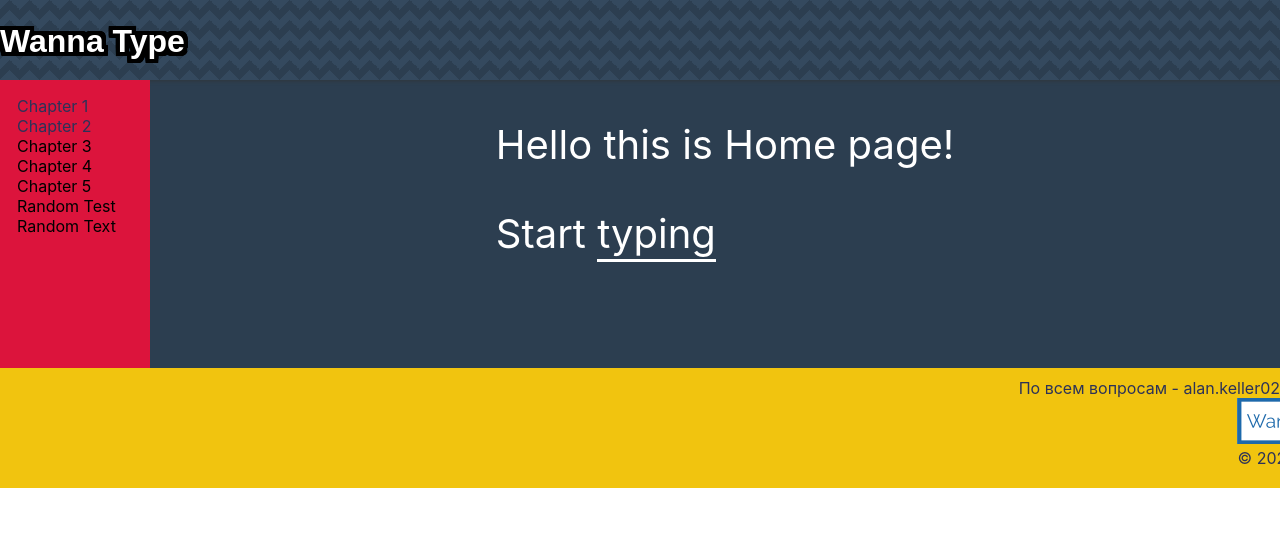
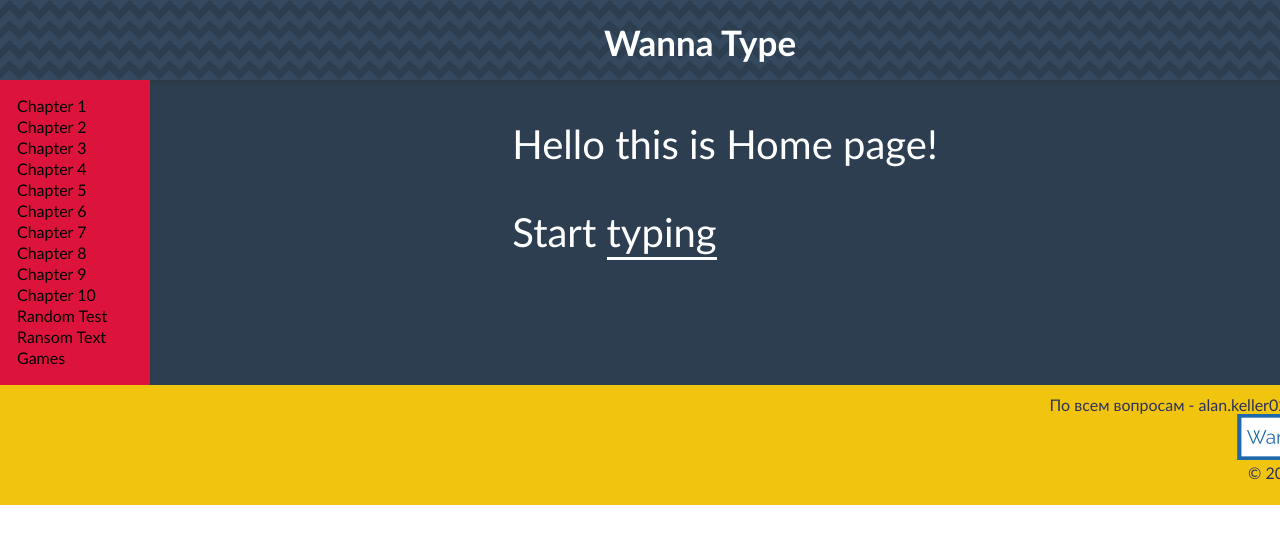
Before and after one commit to Kelly0210/WannaType, a React (Create React App) app: page / in a window 1280 px wide. Shown: the top 544 px of the page. Built offline with nearby package versions, Linux system fonts and the light colour scheme.

Commit message:
all links in sidebar

```diff
--- a/src/App.css
+++ b/src/App.css
@@ -1,4 +1,5 @@
 .container {
+  font-family: "Gill Sans", sans-serif;
     display: grid;
     grid-template-columns: 0.3fr 2.3fr 0.2fr;
     grid-template-rows: 0.3fr 2.4fr 0.3fr;
--- a/src/Components/Chapters/Chapters.jsx
+++ b/src/Components/Chapters/Chapters.jsx
@@ -6,17 +6,20 @@ const Chapters = () => {
     return (
         <div className={style.chapters}>
             <ul>
-                <li>
-                    <Link to='/training'>Chapter 1</Link>
-                </li>
-                <li>
-                    <a href='/chapter2'>Chapter 2</a>
-                </li>
-                <li>Chapter 3</li>
-                <li>Chapter 4</li>
-                <li>Chapter 5</li>
-                <li>Random Test</li>
-                <li>Random Text</li>
+                <li><Link to='training/chapter1' className={style.linkForTraning}>Chapter 1</Link></li>
+                <li><Link to='/training' className={style.linkForTraning}>Chapter 2</Link></li>
+                <li><Link to='/training' className={style.linkForTraning}>Chapter 3</Link></li>
+                <li><Link to='/training' className={style.linkForTraning}>Chapter 4</Link></li>
+                <li><Link to='/training' className={style.linkForTraning}>Chapter 5</Link></li>
+                <li><Link to='/training' className={style.linkForTraning}>Chapter 6</Link></li>
+                <li><Link to='/training' className={style.linkForTraning}>Chapter 7</Link></li>
+                <li><Link to='/training' className={style.linkForTraning}>Chapter 8</Link></li>
+                <li><Link to='/training' className={style.linkForTraning}>Chapter 9</Link></li>
+                <li><Link to='/training' className={style.linkForTraning}>Chapter 10</Link></li>
+                <li><Link to='/training' className={style.linkForTraning}>Random Test</Link></li>
+                <li><Link to='/training' className={style.linkForTraning}>Ransom Text</Link></li>
+
+                <li><Link to='/training' className={style.linkForTraning}>Games</Link></li>
             </ul>
         </div>
     )
--- a/src/Components/Chapters/Chapters.module.css
+++ b/src/Components/Chapters/Chapters.module.css
@@ -1,7 +1,6 @@
 .chapters {
     grid-area: chapters;
     background-color: crimson;
-
 }
 
 ul {
@@ -9,6 +8,16 @@ ul {
     padding-left: 17px;
 }
 
-li:hover {
+li {
+    padding-bottom: 2px;
+}
+
+.linkForTraning {
+    color: black;
+    text-decoration: none;
+}
+
+.linkForTraning:hover {
     color: white;
+    text-decoration: underline;
 }
--- a/src/Components/Footer/Footer.jsx
+++ b/src/Components/Footer/Footer.jsx
@@ -5,7 +5,7 @@ import logo from '../../assets/img/logo.png';
 const Footer = () => {
     return (
         <footer className={style.footer}>
-            <div>По всем вопросам - <a href='#'>alan.keller0210@gmail.com</a></div>
+            <div>По всем вопросам - <a href='#' className={style.gmail}>alan.keller0210@gmail.com</a></div>
             <div>
               <img src={logo} alt='logo'/>
             </div>
--- a/src/Components/Footer/Footer.module.css
+++ b/src/Components/Footer/Footer.module.css
@@ -7,7 +7,7 @@
     padding: 10px;
 }
 
-a {
+.gmail {
     text-decoration: none;
     color: #2c3258;
 }
--- a/src/Components/Header/Header.jsx
+++ b/src/Components/Header/Header.jsx
@@ -6,7 +6,7 @@ import style from './Header.module.css'
 const Header = () => {
     return(
         <header className={style.header}>
-        <h1><Link to='/' className={style.companyName}>Wanna Type</Link></h1>
+        <h1 className={style.companyName}><Link to='/' className={style.linkHome}>Wanna Type</Link></h1>
       </header>
     );
 }
--- a/src/Components/Header/Header.module.css
+++ b/src/Components/Header/Header.module.css
@@ -1,4 +1,3 @@
-
 .header {
     grid-area: header;
     height: 80px;
@@ -13,48 +12,16 @@
 }
 
 .companyName {
-        text-align: center;
-        font-family: Arial;
-        color: white;
-        text-shadow:
-            -0   -4px 0   #000000,
-             0   -4px 0   #000000,
-            -0    4px 0   #000000,
-             0    4px 0   #000000,
-            -4px -0   0   #000000,
-             4px -0   0   #000000,
-            -4px  0   0   #000000,
-             4px  0   0   #000000,
-            -1px -4px 0   #000000,
-             1px -4px 0   #000000,
-            -1px  4px 0   #000000,
-             1px  4px 0   #000000,
-            -4px -1px 0   #000000,
-             4px -1px 0   #000000,
-            -4px  1px 0   #000000,
-             4px  1px 0   #000000,
-            -2px -4px 0   #000000,
-             2px -4px 0   #000000,
-            -2px  4px 0   #000000,
-             2px  4px 0   #000000,
-            -4px -2px 0   #000000,
-             4px -2px 0   #000000,
-            -4px  2px 0   #000000,
-             4px  2px 0   #000000,
-            -3px -4px 0   #000000,
-             3px -4px 0   #000000,
-            -3px  4px 0   #000000,
-             3px  4px 0   #000000,
-            -4px -3px 0   #000000,
-             4px -3px 0   #000000,
-            -4px  3px 0   #000000,
-             4px  3px 0   #000000,
-            -4px -4px 0   #000000,
-             4px -4px 0   #000000,
-            -4px  4px 0   #000000,
-             4px  4px 0   #000000,
-            -4px -4px 0   #000000,
-             4px -4px 0   #000000,
-            -4px  4px 0   #000000,
-             4px  4px 0   #000000;
+  text-align: center;
 }
+
+.linkHome {
+  color: white;
+  font-size: 35px;
+  text-decoration: none;
+}
+
+.linkHome:hover {
+  color: yellow;
+  text-decoration: underline;
+}
--- a/src/Components/Home/Home.module.css
+++ b/src/Components/Home/Home.module.css
@@ -6,6 +6,7 @@
 
 .linkHome {
     color: white;
+    text-decoration: none;
     border-bottom: 3px solid white;
     padding-bottom : 1px;
 }
--- a/src/Components/common/Component404.jsx
+++ b/src/Components/common/Component404.jsx
@@ -6,8 +6,8 @@ const Component404 = () => {
     return (
         <div className={style.container404}>
             <p className={style.number404}>404</p>
-            <p className={style.text404}>Ooops... your gone wrong</p>
-            <p>Take me back to <NavLink to='/' className={style.linkHome}>home</NavLink></p>
+            <p className={style.text404}>Ooops... Page not found</p>
+            <p className={style.text404}>Take me back to <NavLink to='/' className={style.linkHome}>home</NavLink></p>
         </div>
     )
 }
--- a/src/Components/common/Component404.module.css
+++ b/src/Components/common/Component404.module.css
@@ -1,5 +1,5 @@
 .container404 {
-    font-size: 40px;
+    font-size: 35px;
     color: white;
     margin: 0 auto;
 }
@@ -9,7 +9,7 @@
 }
 
 .number404 {
-    font-size: 200px;
+    font-size: 220px;
     text-align: center;
     margin: 0;
 }
@@ -17,6 +17,7 @@
 .linkHome {
     color: white;
     text-decoration: underline;
+    margin: 0px;
 }
 
 .linkHome:hover {
```
